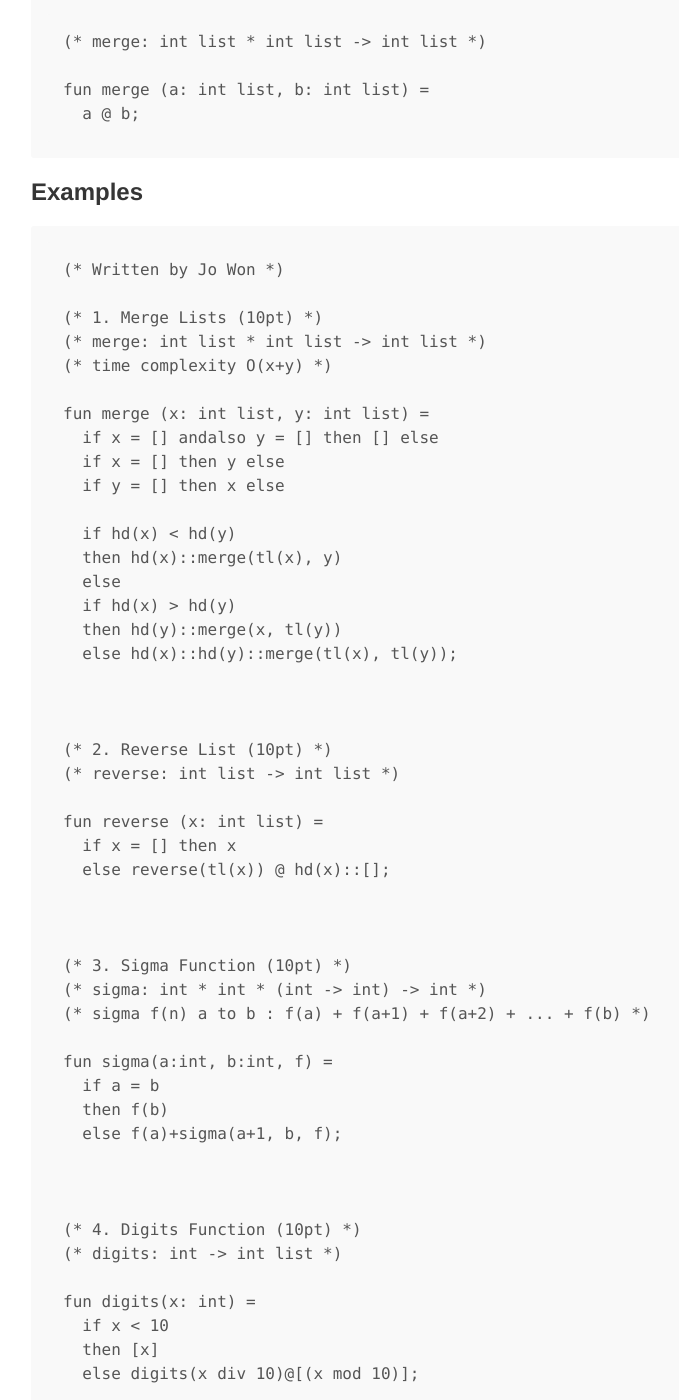
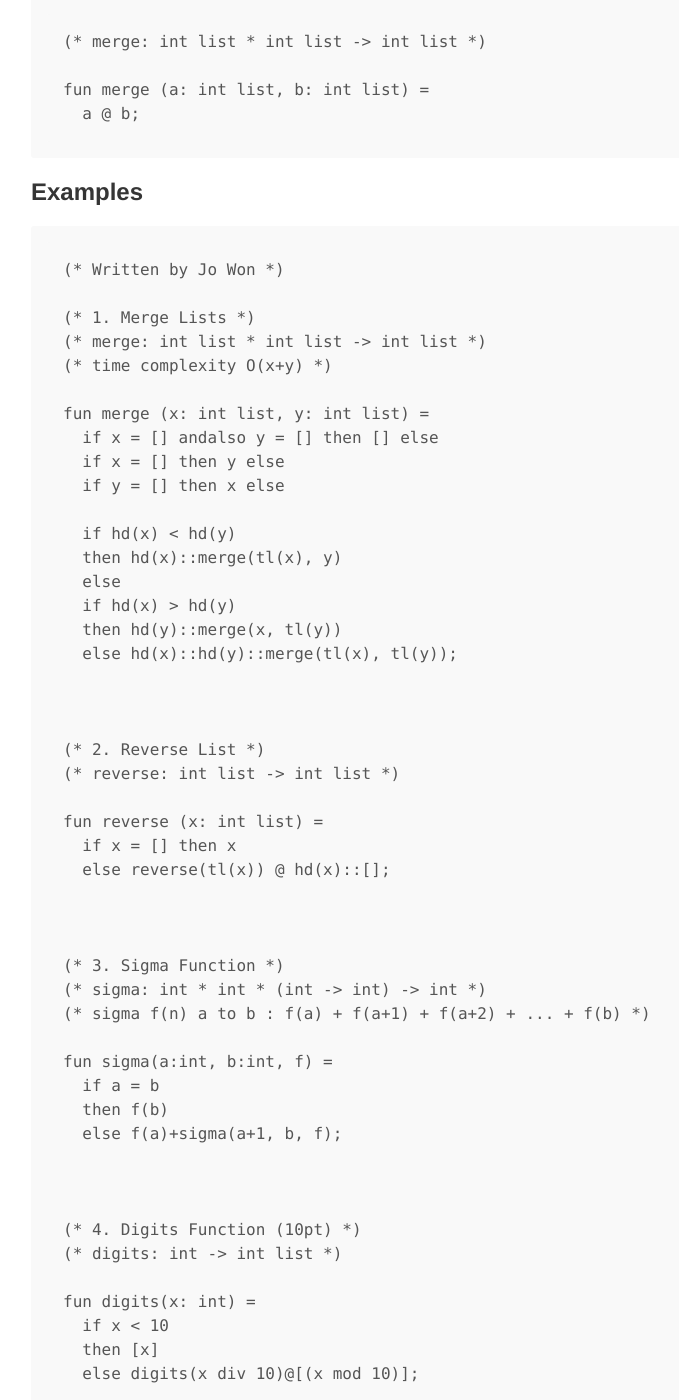
Before and after one commit to trilliwon/ABL, a Jekyll site: the page built from _posts/2018-03-10-sml.md, in a window 1280 px wide and 1400 px high, scrolled down 884 px. Shown: the whole window, without its empty margins (209-888 px from the left). Built offline with Jekyll 4.4.1, drawn with Linux system fonts in a browser that asks for light colours; nearby versions of some CDN libraries; some of the changed text lies outside the part shown.

Commit message:
Wed Mar 21 09:29:22 KST 2018

````diff
--- a/_posts/2018-03-10-sml.md
+++ b/_posts/2018-03-10-sml.md
@@ -47,7 +47,7 @@ fun merge (a: int list, b: int list) =
 ```
 (* Written by Jo Won *)
 
-(* 1. Merge Lists (10pt) *)
+(* 1. Merge Lists *)
 (* merge: int list * int list -> int list *)
 (* time complexity O(x+y) *)
 
@@ -65,7 +65,7 @@ fun merge (x: int list, y: int list) =
 
 
 
-(* 2. Reverse List (10pt) *)
+(* 2. Reverse List *)
 (* reverse: int list -> int list *)
 
 fun reverse (x: int list) =
@@ -74,7 +74,7 @@ fun reverse (x: int list) =
 
 
 
-(* 3. Sigma Function (10pt) *)
+(* 3. Sigma Function *)
 (* sigma: int * int * (int -> int) -> int *)
 (* sigma f(n) a to b : f(a) + f(a+1) + f(a+2) + ... + f(b) *)
 
@@ -95,7 +95,7 @@ fun digits(x: int) =
 
 
 
-(* 5. Digital Roots and Additive Persistence (20pt: 10pt for each function) *)
+(* 5. Digital Roots and Additive Persistence  *)
 
 (* additivePersistence: int -> int *)
 
````
Also changed, not shown: _posts/2100-08-19-programming.md (+2 -2 lines).
